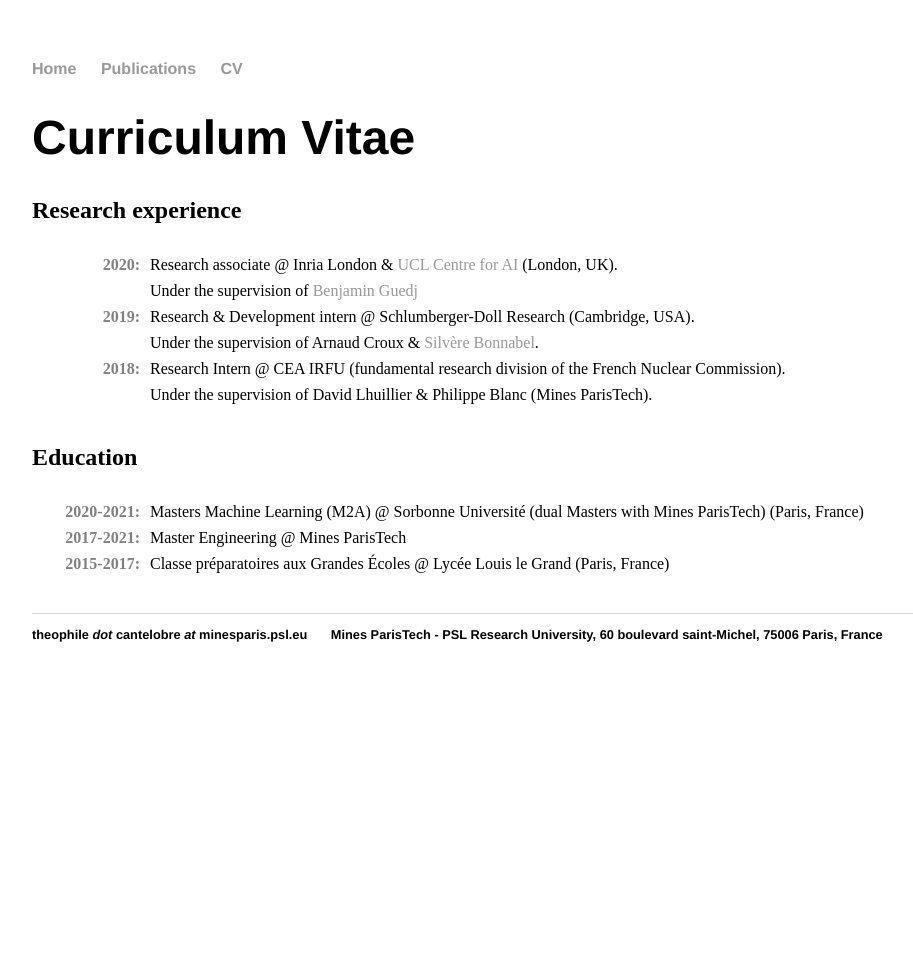
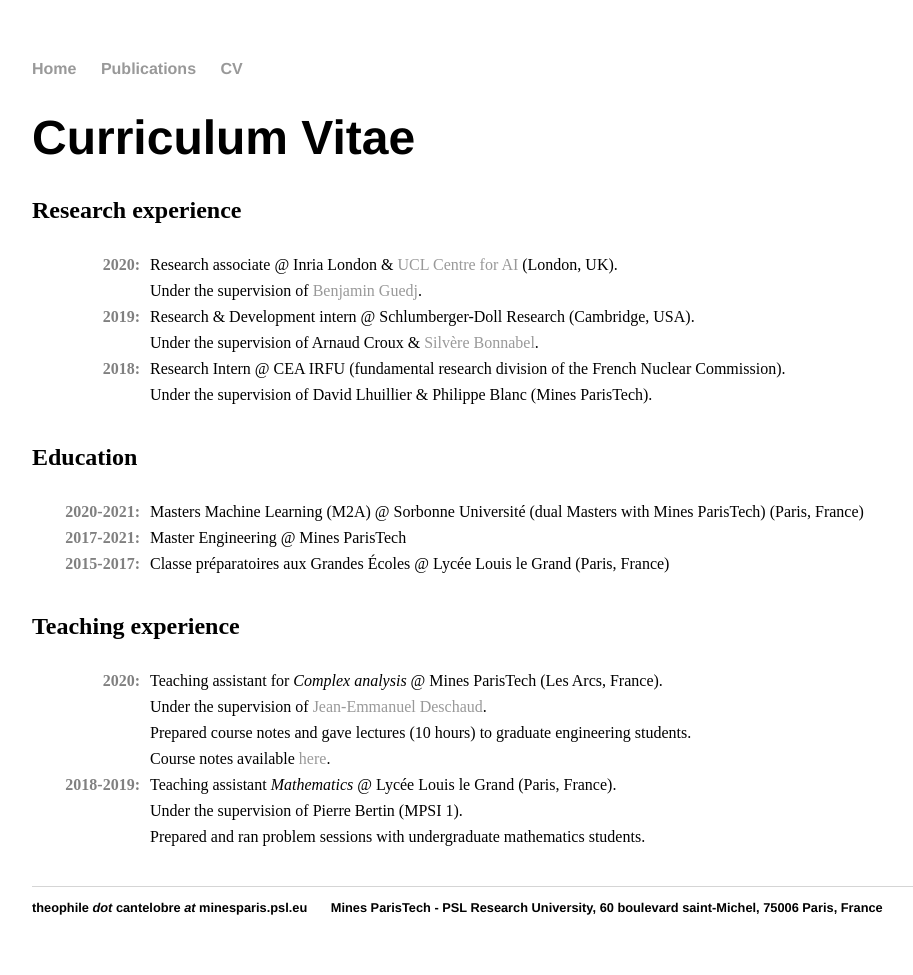
Before and after one commit to theophilec/theophilec.github.io-old, a Jekyll site: the page built from cv/index.html, in a window 1280 px wide. Shown: the whole page, without its empty margins (160-1073 px from the left). Built offline with Jekyll 4.4.1, drawn with Linux system fonts in a browser that asks for light colours; before the commit the page ends 900 px from its top, so only the background shows below that.

Commit message:
Updated cv

```diff
--- a/cv/index.html
+++ b/cv/index.html
@@ -10,7 +10,7 @@ title: Curriculum Vitae
 		<dl>
 			<dt>2020</dt>
             <dd>Research associate @ Inria London & <a href="https://www.ucl.ac.uk/ai-centre/">UCL Centre for AI</a> (London, UK).</dd>
-            <dd>Under the supervision of <a href="https://bguedj.github.io/">Benjamin Guedj</a></dd>
+            <dd>Under the supervision of <a href="https://bguedj.github.io/">Benjamin Guedj</a>.</dd>
 
 			<dt>2019</dt>
             <dd>Research & Development intern @ Schlumberger-Doll Research (Cambridge, USA).</dd>
@@ -35,5 +35,20 @@ title: Curriculum Vitae
 			<dd>Classe préparatoires aux Grandes Écoles @ Lycée Louis le Grand (Paris, France)
 		  </dl>
 	</p>
+    <h2>Teaching experience</h2>
+	<p>
+		<dl>
+			<dt>2020</dt>
+            <dd>Teaching assistant for <i>Complex analysis</i> @ Mines ParisTech (Les Arcs, France).</dd>
+            <dd>Under the supervision of <a href="http://caor-mines-paristech.fr/fr/recherche/3d-modeling/">Jean-Emmanuel Deschaud</a>.</dd>
+            <dd>Prepared course notes and gave lectures (10 hours) to graduate engineering students.</dd>
+            <dd>Course notes available <a href="https://github.com/theophilec/complex-analysis">here</a>.</dd>
+
+			<dt>2018-2019</dt>
+            <dd>Teaching assistant <i>Mathematics</i> @ Lycée Louis le Grand (Paris, France).</dd>
+            <dd>Under the supervision of Pierre Bertin (MPSI 1).</dd>
+            <dd>Prepared and ran problem sessions with undergraduate mathematics students.</dd>
+		  </dl>
+	</p>
 
 </div><!-- /.blurb -->
```
